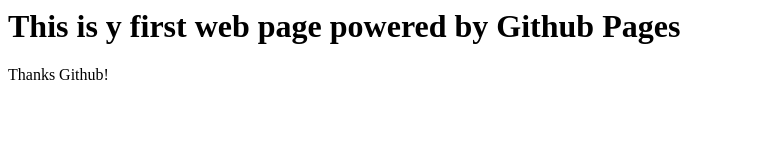
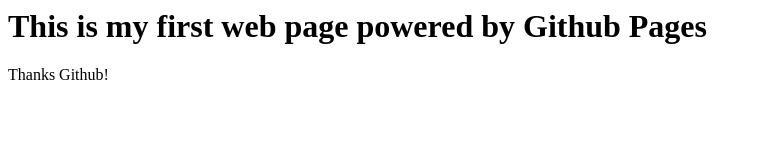
Before and after one commit to Haldi64/myFirstRepo, a plain HTML site: page index.html in a window 1280 px wide. Shown: the whole page, without its empty margins (0-761 px from the left). Drawn offline with Linux system fonts and the light colour scheme.

Commit message:
Update index.html

```diff
--- a/index.html
+++ b/index.html
@@ -1,4 +1,4 @@
 <html>
-<h1> This is y first web page powered by Github Pages </h1>
+<h1> This is my first web page powered by Github Pages </h1>
 Thanks Github!
 </html>
```
